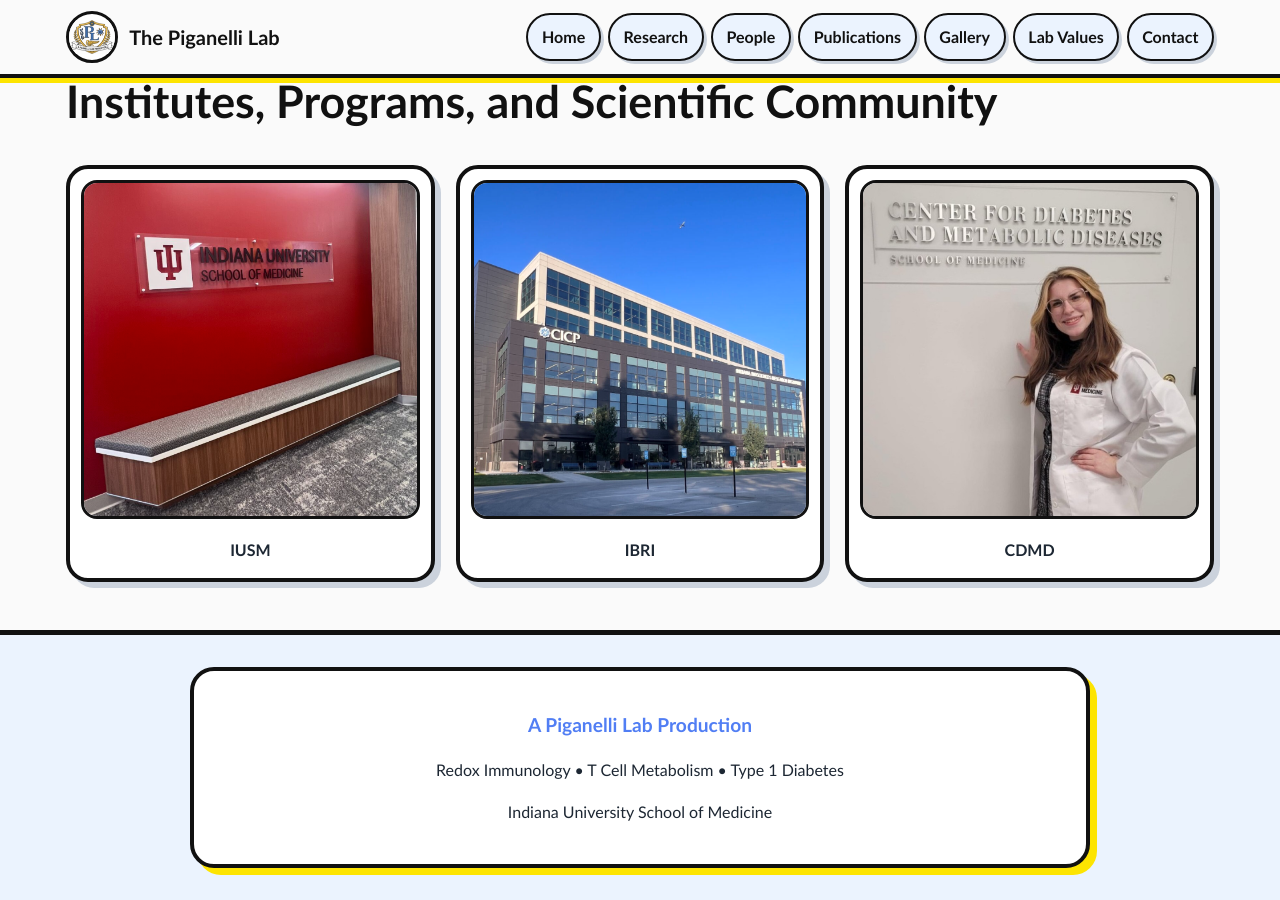
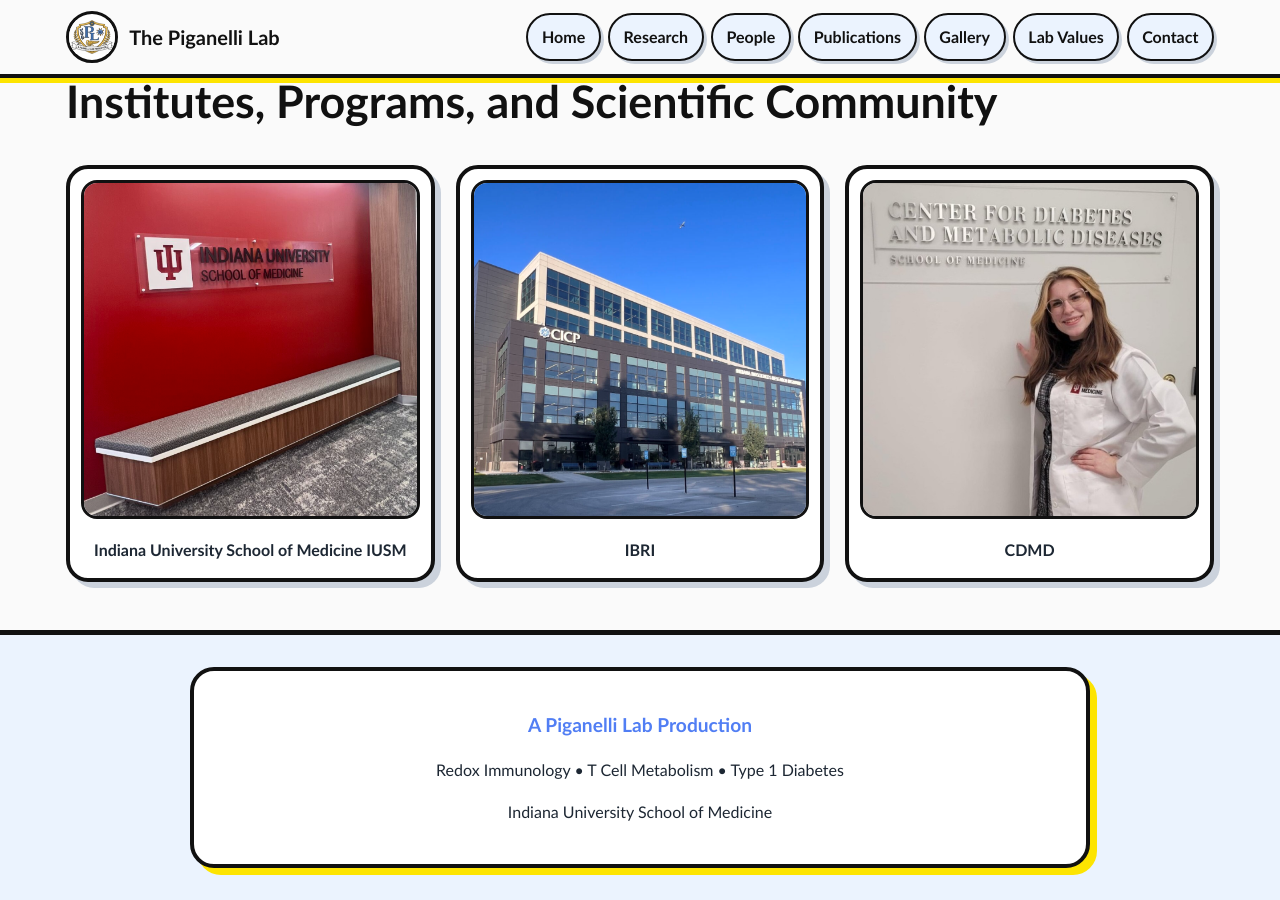
Before and after one commit to mproffer-17/PiganelliLaboratory, a Jekyll site: the page built from gallery.md, in a window 1280 px wide and 900 px high, scrolled down 3674 px. Built offline with Jekyll 4.4.1, drawn with Linux system fonts in a browser that asks for light colours.

Commit message:
Update gallery.md

```diff
--- a/gallery.md
+++ b/gallery.md
@@ -173,7 +173,10 @@ A behind-the-scenes look at the Piganelli Lab — our science, our people, our a
 
   <div>
     <img src="assets/images/IUSM.png" alt="Indiana University School of Medicine">
-    <p><strong>IUSM</strong></p>
+    <p><strong>
+      Indiana University School of Medicine
+      IUSM
+    </strong></p>
   </div>
 
   <div>
```
